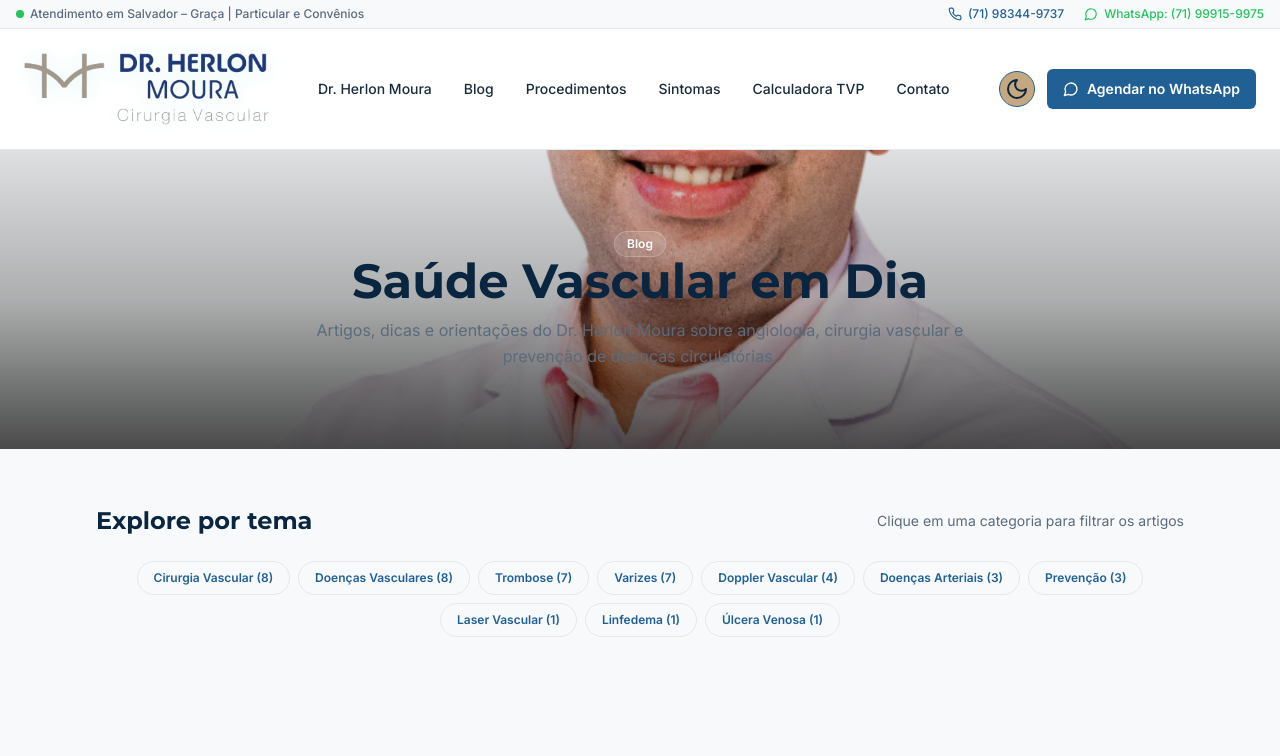
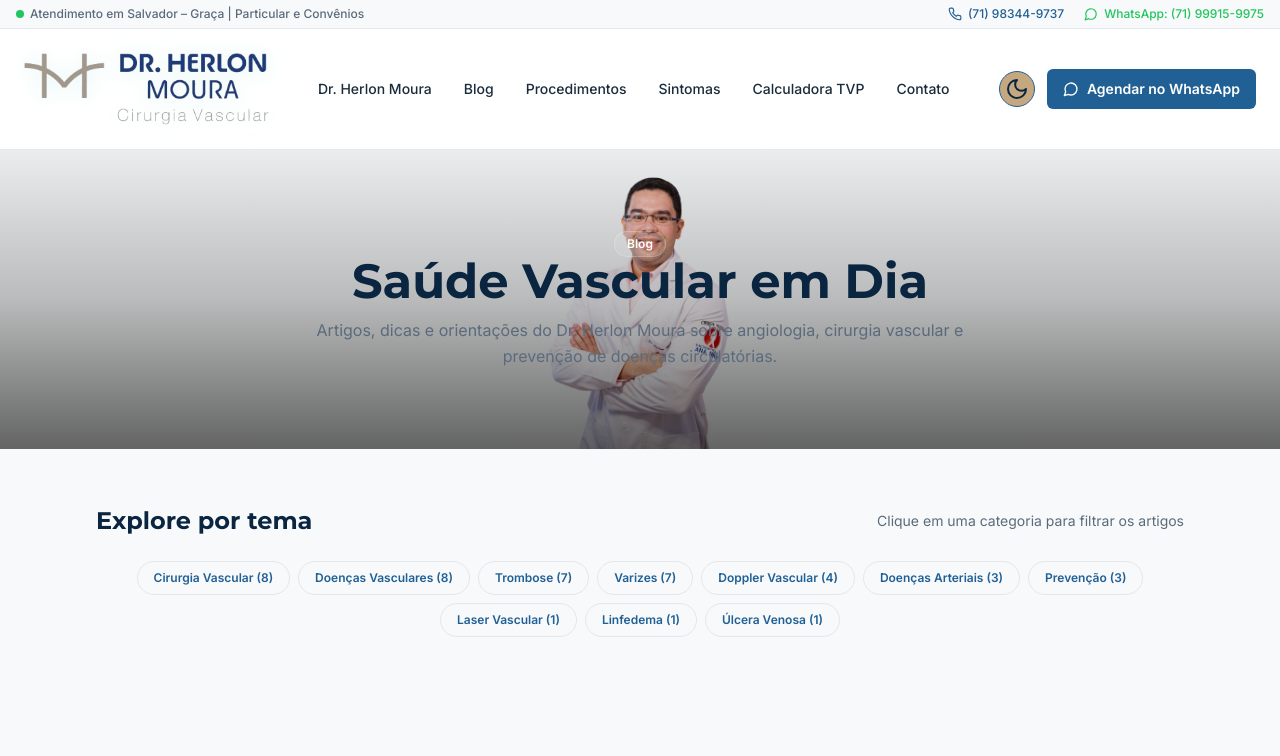
Before and after one commit to hudsonargollo/herlonmoura, a Next.js app: page /blog in a window 1280 px wide. Shown: the top 756 px of the page. Built offline with nearby package versions, Linux system fonts and the light colour scheme.

Commit message:
fix(blog): show full photo in hero with contain

```diff
--- a/app/blog/page.tsx
+++ b/app/blog/page.tsx
@@ -41,9 +41,9 @@ export default function BlogPage() {
       <section className="relative overflow-hidden bg-surface">
         <div
           className="pointer-events-none absolute inset-0"
-          style={{ backgroundImage: 'url(/images/dr-herlon-moura.png)', backgroundSize: 'cover', backgroundPosition: 'center 35%' }}
+          style={{ backgroundImage: 'url(/images/dr-herlon-moura.png)', backgroundSize: 'contain', backgroundRepeat: 'no-repeat', backgroundPosition: 'center' }}
         >
-          <div className="absolute inset-0 bg-gradient-to-t from-black/70 via-black/30 to-black/10" />
+          <div className="absolute inset-0 bg-gradient-to-t from-black/60 via-black/25 to-black/5" />
         </div>
         <div className="relative mx-auto w-full max-w-6xl px-4 py-14 sm:px-6 lg:px-8 lg:py-20">
           <div className="mx-auto max-w-2xl text-center text-white">
```
